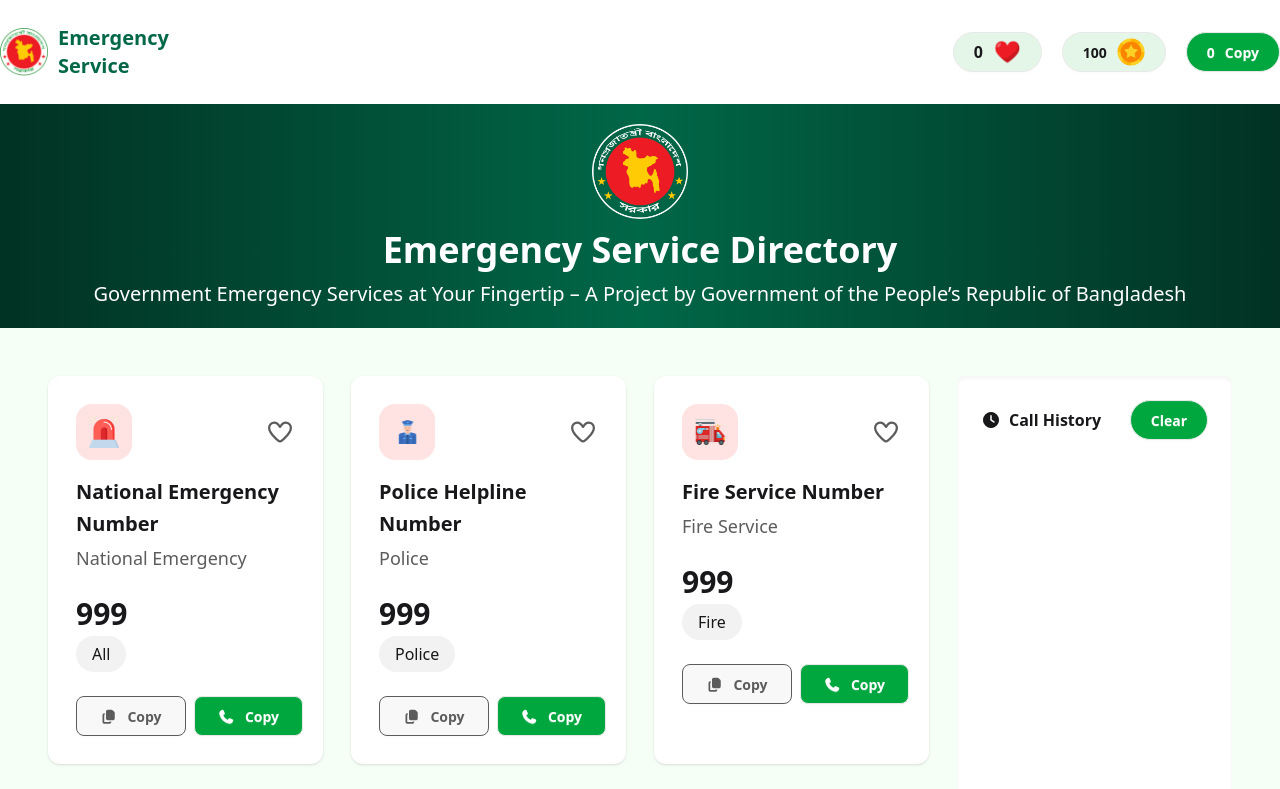
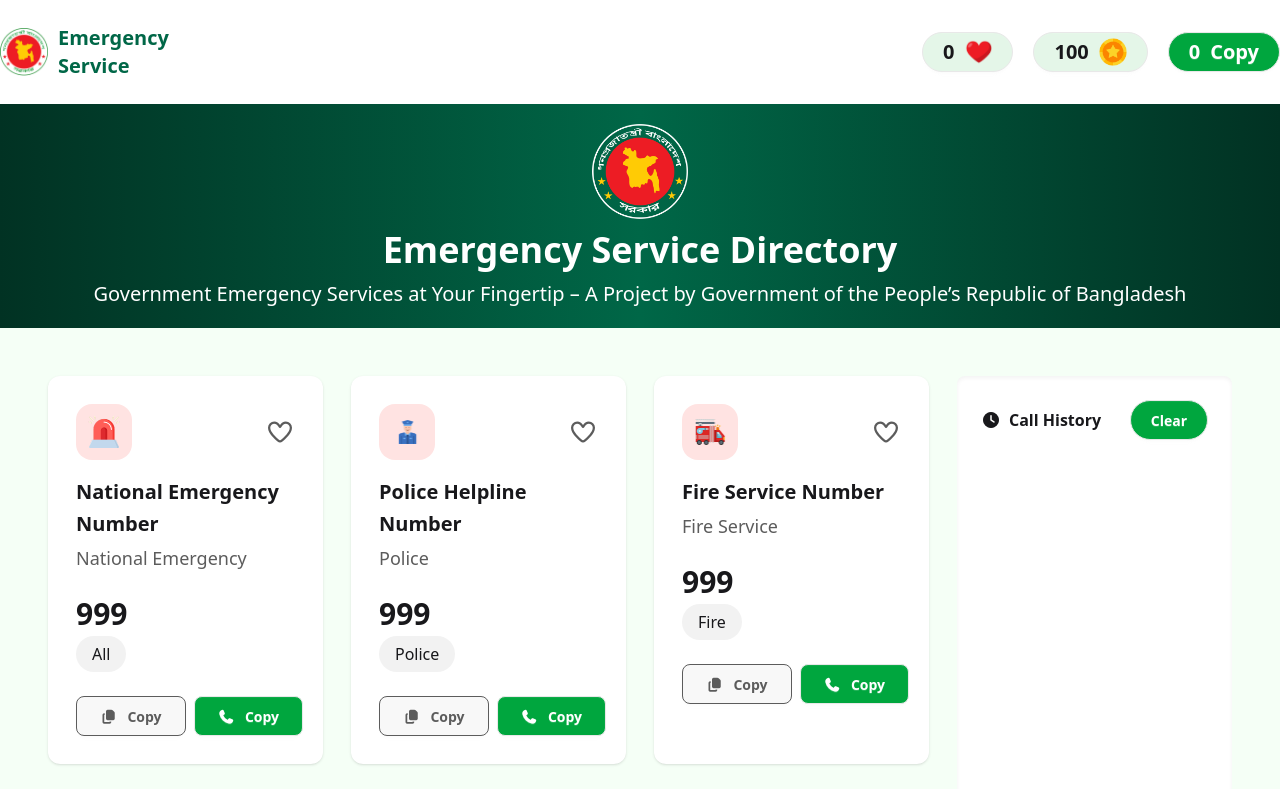
Before and after one commit to suzonmahbub/b12-assignment-5, a plain HTML site: page index.html in a window 1280 px wide. Shown: the top 789 px of the page. Drawn offline with nearby package versions, Linux system fonts and the light colour scheme.

Commit message:
logo text and header button section update

```diff
--- a/index.html
+++ b/index.html
@@ -32,7 +32,7 @@
             src="./assets/logo.png"
             alt="logo"
           />
-          <h3 class="text-xl text-[#006747] font-semibold">
+          <h3 class="text-xl text-[#006747] font-extrabold">
             Emergency <br />Service
           </h3>
         </div>
@@ -42,7 +42,7 @@
           <button
             class="btn bg-[#e4f6e8] flex gap-2.5 items-center rounded-full px-5 py-3.5"
           >
-            <span id="heart" class="font-bold text-base">0</span>
+            <span id="heart" class="font-bold text-xl">0</span>
             <img
               class="w-7 h-7 object-cover"
               src="./assets/heart.png"
@@ -52,7 +52,7 @@
           <button
             class="btn bg-[#e4f6e8] flex gap-2.5 items-center rounded-full px-5 py-3.5"
           >
-            <span>100</span>
+            <span class="text-xl font-bold">100</span>
             <img
               class="w-7 h-7 object-cover"
               src="./assets/coin.png"
@@ -60,9 +60,9 @@
             />
           </button>
           <button
-            class="btn bg-[#00A63E] text-white flex gap-2.5 items-center rounded-full px-5 py-3.5"
+            class="btn bg-[#00A63E] text-white text-xl flex gap-2.5 items-center rounded-full px-5 py-3.5"
           >
-            <span>0</span>
+            <span class="text-xl font-bold">0</span>
             Copy
           </button>
         </div>
```
